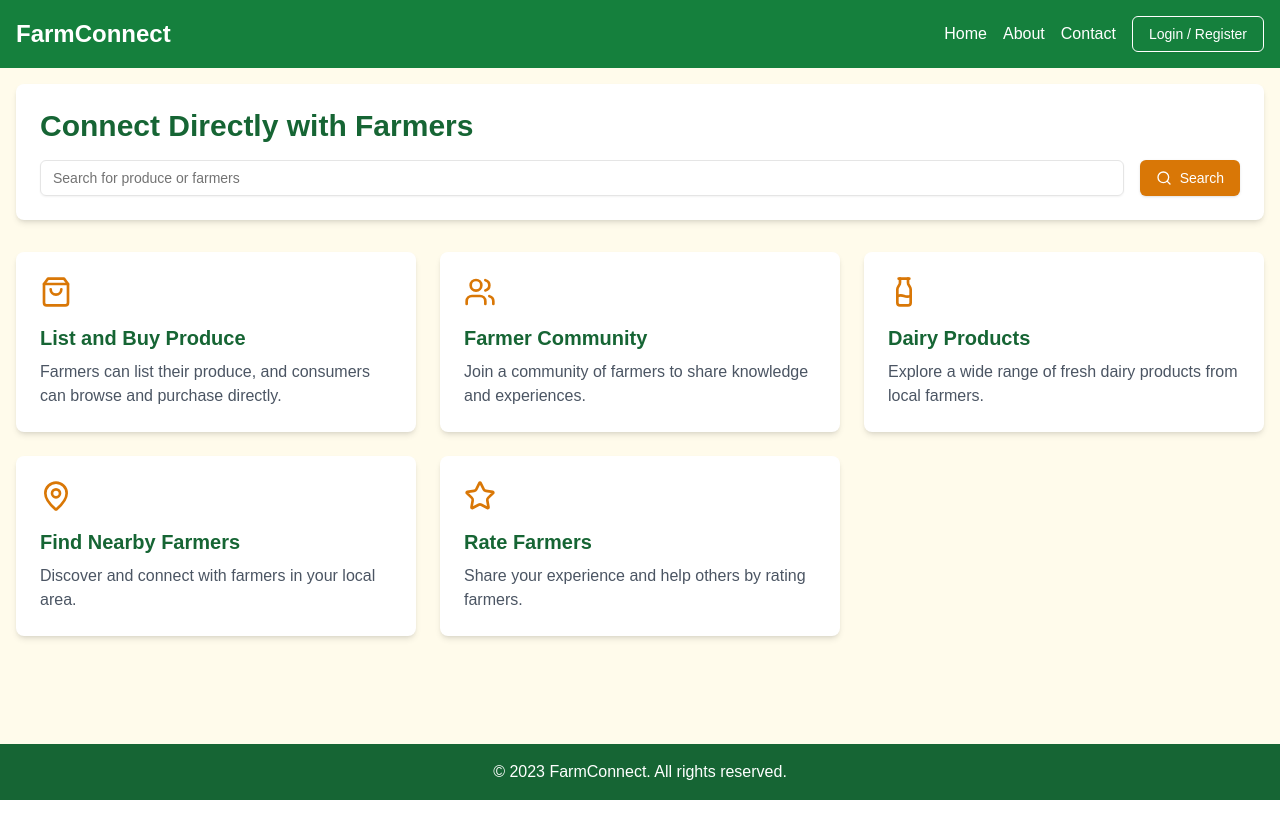
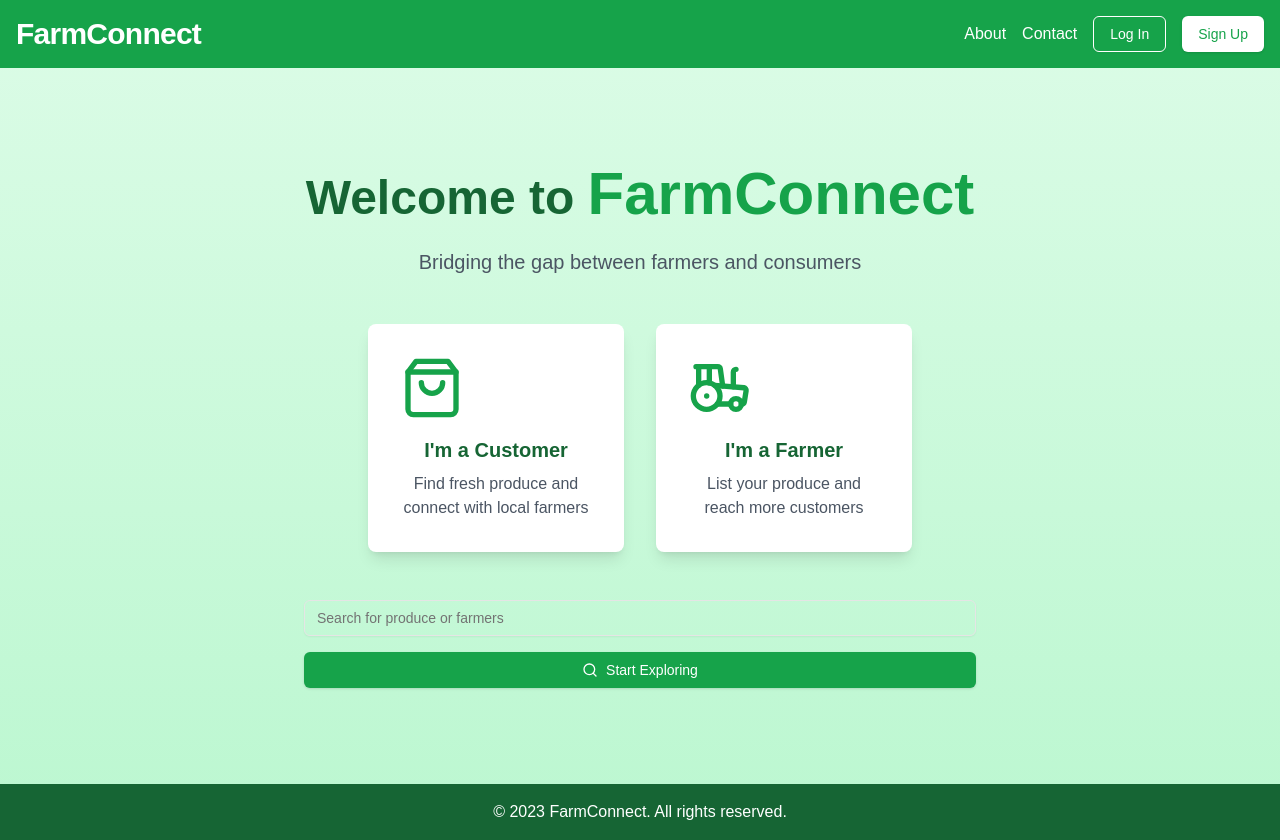
Before and after one commit to viveak910/farmconnect, a Next.js app: page / in a window 1280 px wide. Before the commit the page ends 800 px from the top, so only its background shows below. Built offline with nearby package versions, Linux system fonts and the light colour scheme.

Commit message:
new page added

```diff
--- /dev/null
+++ b/app/auth /User.tsx
@@ -0,0 +1,74 @@
+'use client'
+
+import { useState } from 'react'
+import { Button } from "@/components/ui/button"
+import { Input } from "@/components/ui/input"
+import { Tabs, TabsContent, TabsList, TabsTrigger } from "@/components/ui/tabs"
+import { Label } from "@/components/ui/label"
+import { Card, CardContent, CardDescription, CardFooter, CardHeader, CardTitle } from "@/components/ui/card"
+
+export default function AuthPage() {
+  const [activeTab, setActiveTab] = useState("signup")
+
+  return (
+    <div className="flex items-center justify-center min-h-screen bg-green-50">
+      <Card className="w-[350px] border-green-200">
+        <CardHeader className="bg-green-100">
+          <CardTitle className="text-green-800">Welcome to FarmConnect</CardTitle>
+          <CardDescription className="text-green-600">Sign up or log in to get started</CardDescription>
+        </CardHeader>
+        <CardContent>
+          <Tabs value={activeTab} onValueChange={setActiveTab}>
+            <TabsList className="grid w-full grid-cols-2 bg-green-100">
+              <TabsTrigger value="signup" className="data-[state=active]:bg-green-200 data-[state=active]:text-green-800">Sign Up</TabsTrigger>
+              <TabsTrigger value="login" className="data-[state=active]:bg-green-200 data-[state=active]:text-green-800">Login</TabsTrigger>
+            </TabsList>
+            <TabsContent value="signup">
+              <form className="space-y-4">
+                <div className="space-y-2">
+                  <Label htmlFor="signup-email" className="text-green-700">Email</Label>
+                  <Input id="signup-email" type="email" placeholder="Enter your email" required className="border-green-300 focus:border-green-500 focus:ring-green-500" />
+                </div>
+                <div className="space-y-2">
+                  <Label htmlFor="signup-phone" className="text-green-700">Phone Number</Label>
+                  <Input id="signup-phone" type="tel" placeholder="Enter your phone number" required className="border-green-300 focus:border-green-500 focus:ring-green-500" />
+                </div>
+                <div className="space-y-2">
+                  <Label htmlFor="signup-username" className="text-green-700">Username/ID</Label>
+                  <Input id="signup-username" placeholder="Choose a username or ID" required className="border-green-300 focus:border-green-500 focus:ring-green-500" />
+                </div>
+                <div className="space-y-2">
+                  <Label htmlFor="signup-password" className="text-green-700">Password</Label>
+                  <Input id="signup-password" type="password" placeholder="Create a password" required className="border-green-300 focus:border-green-500 focus:ring-green-500" />
+                </div>
+                <div className="space-y-2">
+                  <Label htmlFor="signup-confirm-password" className="text-green-700">Confirm Password</Label>
+                  <Input id="signup-confirm-password" type="password" placeholder="Confirm your password" required className="border-green-300 focus:border-green-500 focus:ring-green-500" />
+                </div>
+                <Button type="submit" className="w-full bg-green-600 hover:bg-green-700 text-white">Sign Up</Button>
+              </form>
+            </TabsContent>
+            <TabsContent value="login">
+              <form className="space-y-4">
+                <div className="space-y-2">
+                  <Label htmlFor="login-username" className="text-green-700">Username/ID</Label>
+                  <Input id="login-username" placeholder="Enter your username or ID" required className="border-green-300 focus:border-green-500 focus:ring-green-500" />
+                </div>
+                <div className="space-y-2">
+                  <Label htmlFor="login-password" className="text-green-700">Password</Label>
+                  <Input id="login-password" type="password" placeholder="Enter your password" required className="border-green-300 focus:border-green-500 focus:ring-green-500" />
+                </div>
+                <Button type="submit" className="w-full bg-green-600 hover:bg-green-700 text-white">Log In</Button>
+              </form>
+            </TabsContent>
+          </Tabs>
+        </CardContent>
+        <CardFooter className="flex justify-center bg-green-100">
+          <p className="text-sm text-green-600">
+            By signing up, you agree to our Terms of Service and Privacy Policy.
+          </p>
+        </CardFooter>
+      </Card>
+    </div>
+  )
+}
--- /dev/null
+++ b/app/auth /page.tsx
@@ -0,0 +1,7 @@
+import User from './User'
+export default function Page() {
+    return (
+        <User />
+
+    )
+}
--- /dev/null
+++ b/app/main-page.tsx
@@ -0,0 +1,72 @@
+'use client'
+
+import React from 'react'
+import { Search, Tractor, ShoppingBag } from 'lucide-react'
+import { Button } from "@/components/ui/button"
+import { Input } from "@/components/ui/input"
+
+export default function MainPage() {
+  return (
+    <div className="flex flex-col min-h-screen bg-gradient-to-b from-green-100 to-green-200">
+      <header className="bg-green-600 text-white p-4">
+        <div className="container mx-auto flex justify-between items-center">
+          <h1 className="text-3xl font-extrabold tracking-tight">FarmConnect</h1>
+          <nav className="space-x-4 flex items-center">
+            <a href="#" className="hover:underline">About</a>
+            <a href="#" className="hover:underline">Contact</a>
+            <Button variant="outline" className="bg-transparent text-white border-white hover:bg-white hover:text-green-600">
+              Log In
+            </Button>
+            <Button className="bg-white text-green-600 hover:bg-green-100">
+              Sign Up
+            </Button>
+          </nav>
+        </div>
+      </header>
+
+      <main className="flex-grow container mx-auto p-4">
+        <section className="text-center py-20">
+          <h2 className="text-5xl font-bold mb-6 text-green-800">Welcome to <span className="text-6xl font-extrabold text-green-600">FarmConnect</span></h2>
+          <p className="text-xl text-gray-600 mb-12">Bridging the gap between farmers and consumers</p>
+
+          <div className="flex justify-center gap-8 mb-12">
+            <UserTypeCard
+              icon={<ShoppingBag className="h-16 w-16 mb-4 text-green-600" />}
+              title="I'm a Customer"
+              description="Find fresh produce and connect with local farmers"
+            />
+            <UserTypeCard
+              icon={<Tractor className="h-16 w-16 mb-4 text-green-600" />}
+              title="I'm a Farmer"
+              description="List your produce and reach more customers"
+            />
+          </div>
+
+          <div className="max-w-2xl mx-auto">
+            <Input type="text" placeholder="Search for produce or farmers" className="mb-4" />
+            <Button className="w-full bg-green-600 hover:bg-green-700 text-white">
+              <Search className="h-4 w-4 mr-2" />
+              Start Exploring
+            </Button>
+          </div>
+        </section>
+      </main>
+
+      <footer className="bg-green-800 text-white p-4">
+        <div className="container mx-auto text-center">
+          <p>&copy; 2023 FarmConnect. All rights reserved.</p>
+        </div>
+      </footer>
+    </div>
+  )
+}
+
+function UserTypeCard({ icon, title, description }: { icon: React.ReactNode, title: string, description: string }) {
+  return (
+    <div className="bg-white p-8 rounded-lg shadow-lg hover:shadow-xl transition-shadow duration-300 w-64">
+      {icon}
+      <h3 className="text-xl font-semibold mb-2 text-green-800">{title}</h3>
+      <p className="text-gray-600">{description}</p>
+    </div>
+  )
+}
--- a/app/page.tsx
+++ b/app/page.tsx
@@ -1,9 +1,9 @@
 
-import FarmConnect from "./FarmConnect";
+import Mainpage from "./main-page";
 export default function Home() {
   return (
     <>
-    <FarmConnect />
+      <Mainpage />
     </>
   );
 }
```
Also changed, not shown: app/browse/FarmConnect.tsx (renamed from app/FarmConnect.tsx), 1 other file (tests, documents, lock files or other folders).
